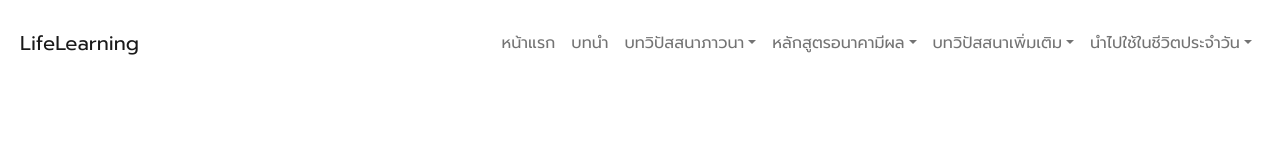
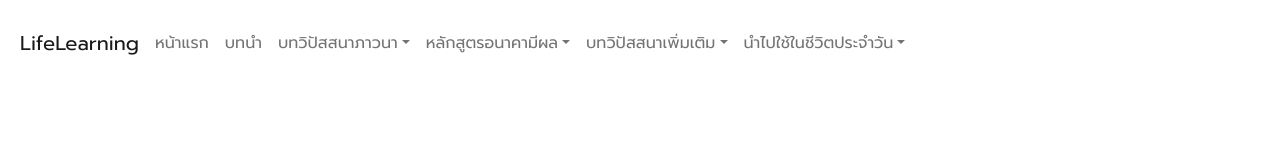
Before and after one commit to openmymai/lifelearning, a Next.js app: page / in a window 1280 px wide. Shown: the top 160 px of the page. Built offline with nearby package versions, Linux system fonts and the light colour scheme; a web font is replaced by a local one.

Commit message:
Fix mobile navbar

```diff
--- a/components/Layout.js
+++ b/components/Layout.js
@@ -10,9 +10,7 @@ const Layout = (props) => {
               <Navbar.Brand className="mx-2" href="/">LifeLearning</Navbar.Brand>
               <Navbar.Toggle aria-controls="basic-navbar-nav" />
               <Navbar.Collapse id="basic-navbar-nav">
-                <Nav
-                  className="ms-auto mx-2 my-lg-0"
-                >
+                <Nav className="me-auto">
                   <Nav.Link href="/">หน้าแรก</Nav.Link>
                   <Nav.Link href="/introduction">บทนำ</Nav.Link>
                   <NavDropdown className="dropdown" title="บทวิปัสสนาภาวนา" id="navbarScrollingDropdown">
```
